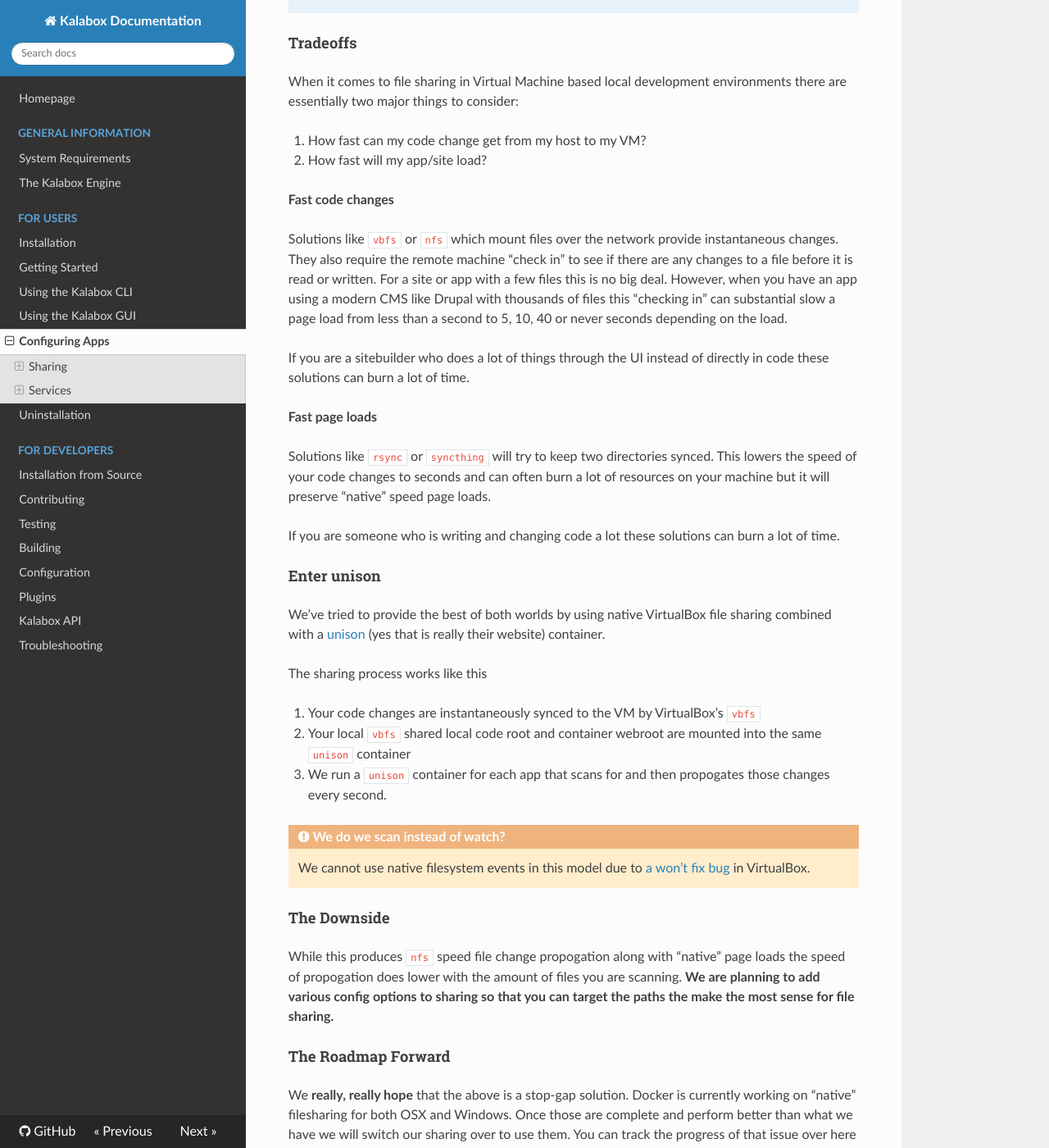
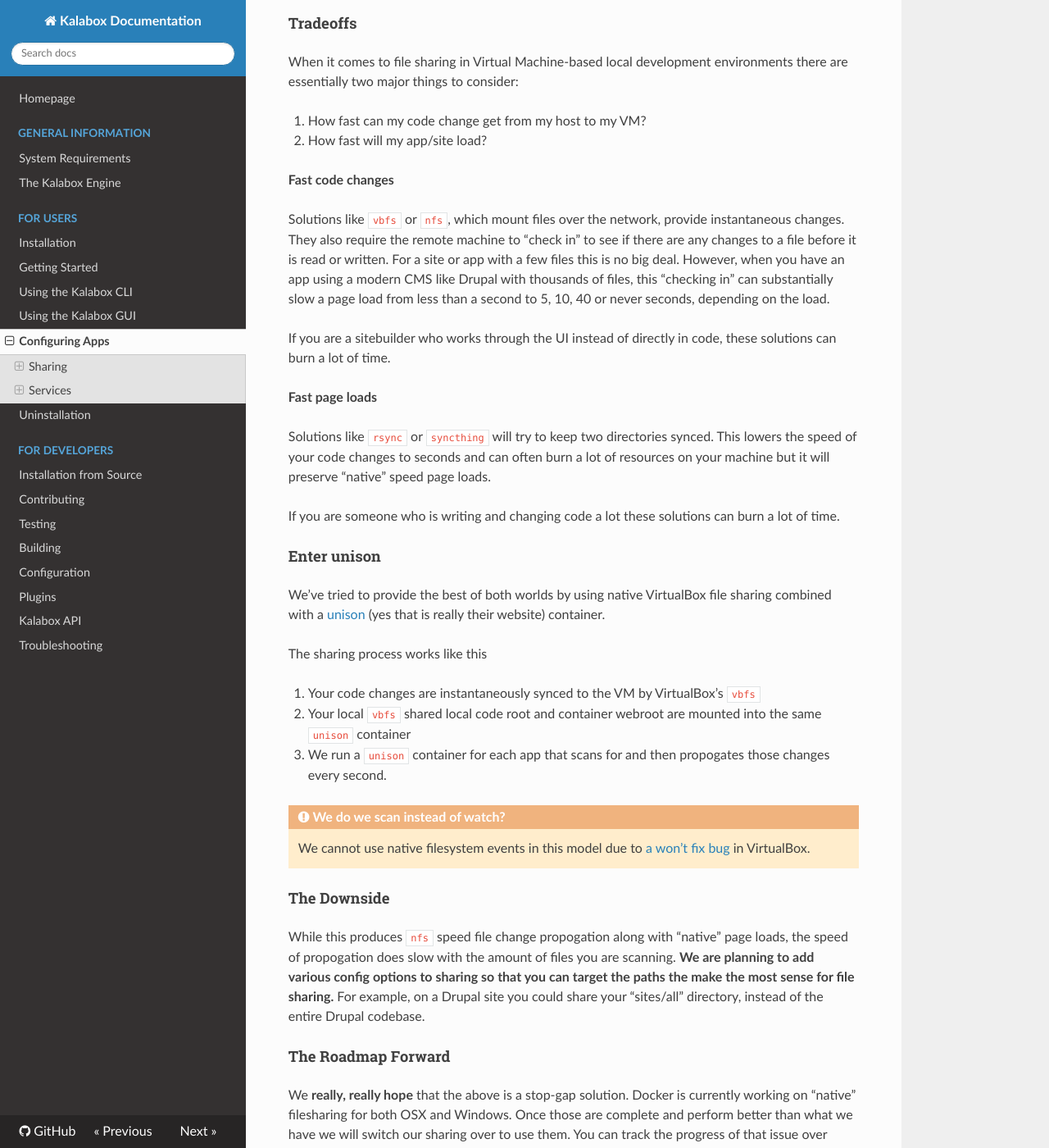
Before and after one commit to kalabox/kalabox, an MkDocs documentation site: the page built from docs/users/config.md, in a window 1280 px wide and 1400 px high, scrolled down 1027 px. Shown: the whole window at 82% size. Built offline with MkDocs 1.6.1, drawn with Linux system fonts in a browser that asks for light colours; nearby versions of some CDN libraries; old or Windows-style settings are respelled for this version of MkDocs; some of the changed text lies outside the part shown.

Commit message:
Update config.md

```diff
--- a/docs/users/config.md
+++ b/docs/users/config.md
@@ -4,11 +4,9 @@ Configuration
 Sharing
 -------
 
-Kalabox seeks to mitigate the **HARDEST PROBLEM** in VM based local development solutions: quickly sharing files from your host machine into the VM while still maintaining fast page loads.
+Kalabox seeks to mitigate the **HARDEST PROBLEM** in VM-based local development: quickly sharing files from your host machine into the VM while maintaining fast page loads. This is a longstanding issue and no project has a perfect solution; for a longer discussion on filesharing, see the [Tradeoffs](/#tradeoffs) section below.
 
-Please see below the examples for more information about this problem and its future in local dev and Kalabox in particular.
-
-That said, you can easily turn on file sharing by adding a `sharing` object to the `pluginconfig` of your app's `kalabox.yml` file.
+With Kalabox, you can easily enable file sharing by adding a `sharing` object to the `pluginconfig` of your app's `kalabox.yml` file:
 
 ### Example 1: Directly share your webroot.
 
@@ -40,16 +38,16 @@ pluginconfig:
 
 #### Tradeoffs
 
-When it comes to file sharing in Virtual Machine based local development environments there are essentially two major things to consider:
+When it comes to file sharing in Virtual Machine-based local development environments there are essentially two major things to consider:
 
   1. How fast can my code change get from my host to my VM?
   2. How fast will my app/site load?
 
 **Fast code changes**
 
-Solutions like `vbfs` or `nfs` which mount files over the network provide instantaneous changes. They also require the remote machine "check in" to see if there are any changes to a file before it is read or written. For a site or app with a few files this is no big deal. However, when you have an app using a modern CMS like Drupal with thousands of files this "checking in" can substantial slow a page load from less than a second to 5, 10, 40 or never seconds depending on the load.
+Solutions like `vbfs` or `nfs`, which mount files over the network, provide instantaneous changes. They also require the remote machine to "check in" to see if there are any changes to a file before it is read or written. For a site or app with a few files this is no big deal. However, when you have an app using a modern CMS like Drupal with thousands of files, this "checking in" can substantially slow a page load from less than a second to 5, 10, 40 or never seconds, depending on the load.
 
-If you are a sitebuilder who does a lot of things through the UI instead of directly in code these solutions can burn a lot of time.
+If you are a sitebuilder who works through the UI instead of directly in code, these solutions can burn a lot of time.
 
 **Fast page loads**
 
@@ -72,11 +70,11 @@ The sharing process works like this
 
 #### The Downside
 
-While this produces `nfs` speed file change propogation along with "native" page loads the speed of propogation does lower with the amount of files you are scanning. **We are planning to add various config options to sharing so that you can target the paths the make the most sense for file sharing.**
+While this produces `nfs` speed file change propogation along with "native" page loads, the speed of propogation does slow with the amount of files you are scanning. **We are planning to add various config options to sharing so that you can target the paths the make the most sense for file sharing.** For example, on a Drupal site you could share your "sites/all" directory, instead of the entire Drupal codebase.
 
 #### The Roadmap Forward
 
-We **really, really hope** that the above is a stop-gap solution. Docker is currently working on "native" filesharing for both OSX and Windows. Once those are complete and perform better than what we have we will switch our sharing over to use them. You can track the progress of that issue over here
+We **really, really hope** that the above is a stop-gap solution. Docker is currently working on "native" filesharing for both OSX and Windows. Once those are complete and perform better than what we have we will switch our sharing over to use them. You can track the progress of that issue over here:
 
  * [https://forums.docker.com/t/file-access-in-mounted-volumes-extremely-slow-cpu-bound/8076/108](https://forums.docker.com/t/file-access-in-mounted-volumes-extremely-slow-cpu-bound/8076/108)
 
```
